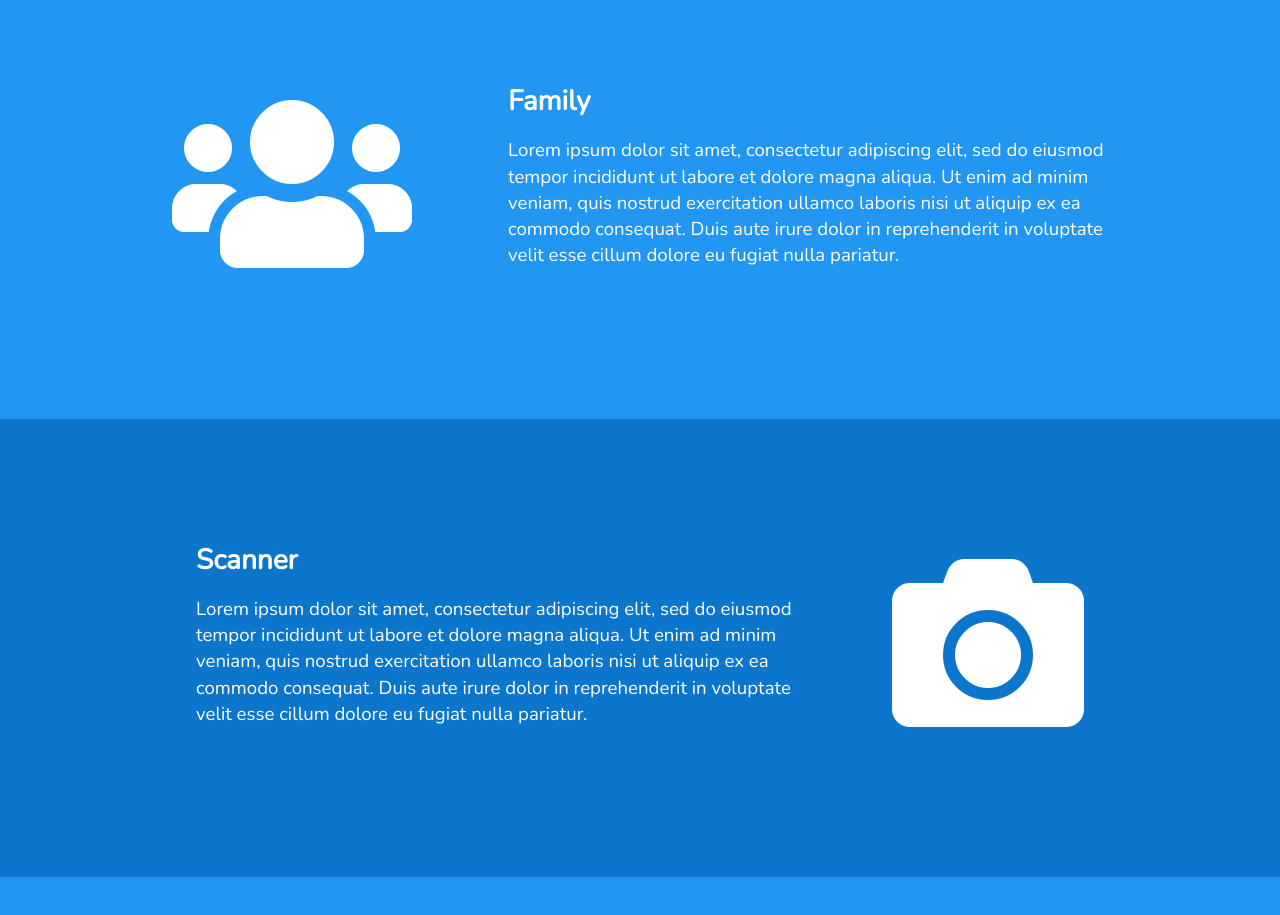
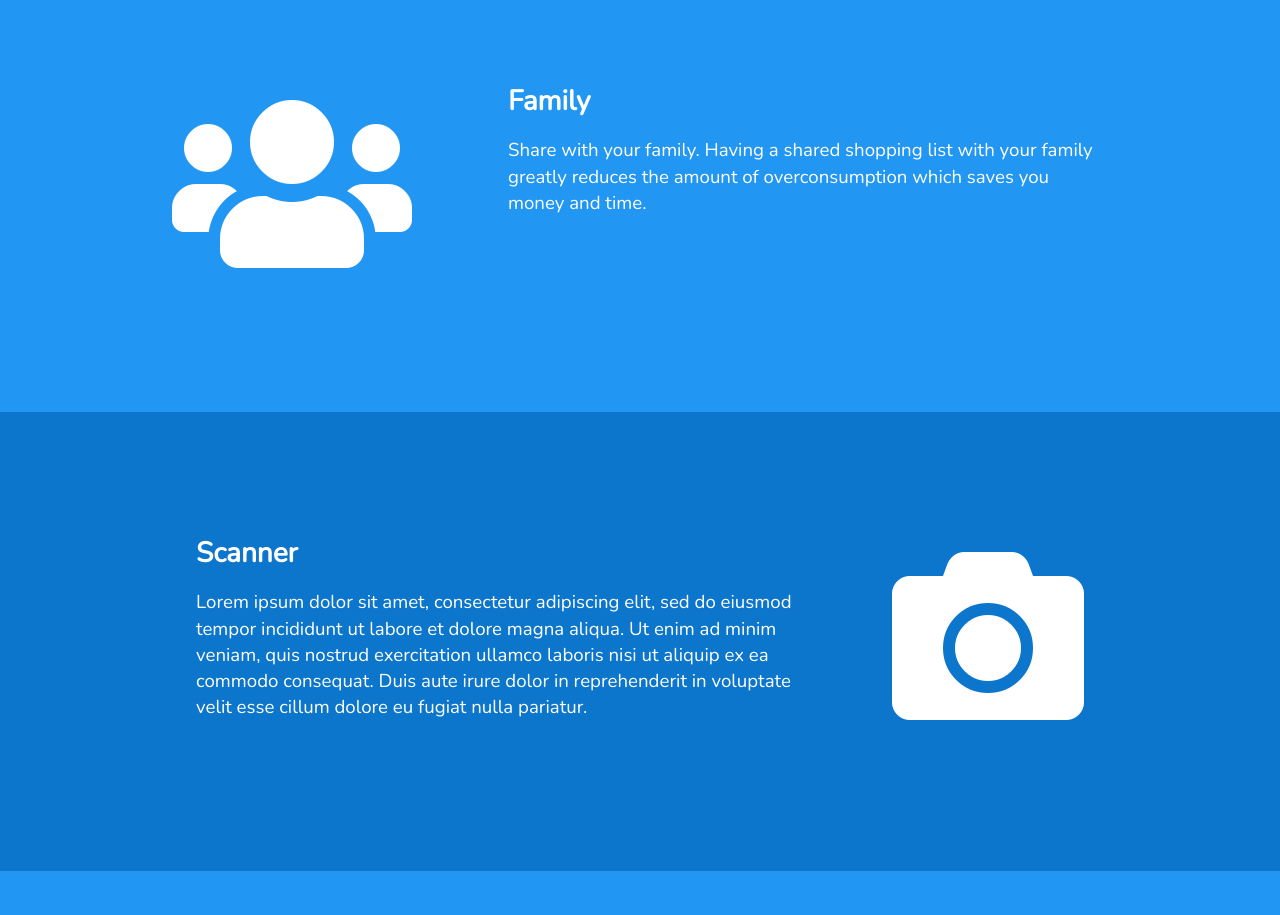
Before and after one commit to shoplistic/shoplistic.com, a website: page public/index.html in a window 1280 px wide. Shown: the part 840-1755 px from the top of the page. Drawn offline with nearby package versions, Linux system fonts and the light colour scheme.

Commit message:
family text

```diff
--- a/fonts.txt
+++ /dev/null
@@ -1 +0,0 @@
-'Figgins Thin',Arial,sans
--- a/public/index.html
+++ b/public/index.html
@@ -33,7 +33,8 @@
                 <i class="fas fa-users s-icon"></i>
                 <div class="text">
                     <h2>Family</h2>
-                    <p>Lorem ipsum dolor sit amet, consectetur adipiscing elit, sed do eiusmod tempor incididunt ut labore et dolore magna aliqua. Ut enim ad minim veniam, quis nostrud exercitation ullamco laboris nisi ut aliquip ex ea commodo consequat. Duis aute irure dolor in reprehenderit in voluptate velit esse cillum dolore eu fugiat nulla pariatur.</p>
+                    <!-- <p>Lorem ipsum dolor sit amet, consectetur adipiscing elit, sed do eiusmod tempor incididunt ut labore et dolore magna aliqua. Ut enim ad minim veniam, quis nostrud exercitation ullamco laboris nisi ut aliquip ex ea commodo consequat. Duis aute irure dolor in reprehenderit in voluptate velit esse cillum dolore eu fugiat nulla pariatur.</p> -->
+                    <p>Share with your family. Having a shared shopping list with your family greatly reduces the amount of overconsumption which saves you money and time.</p>
                 </div>
             </div>
         </section>
```
Also changed, not shown: 1 other file.
